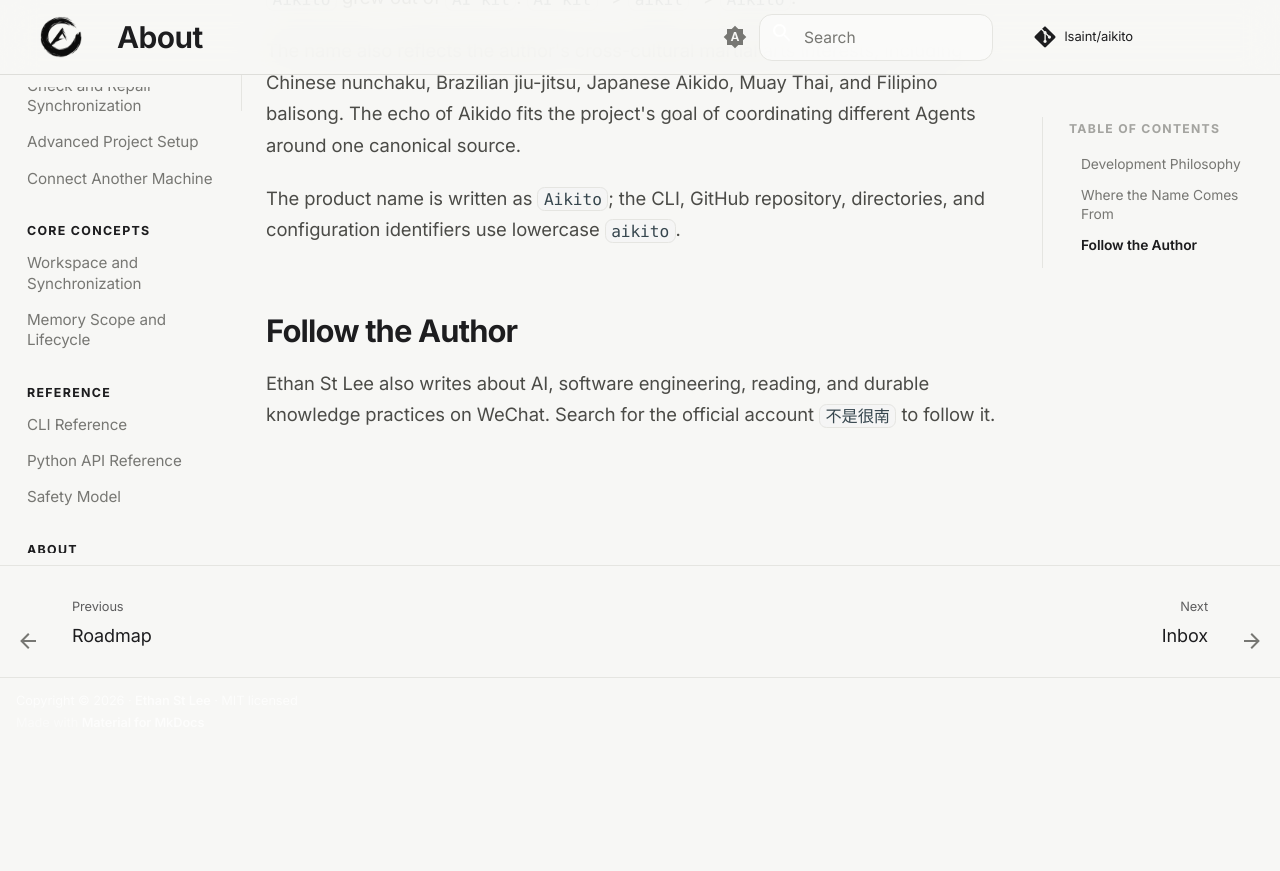
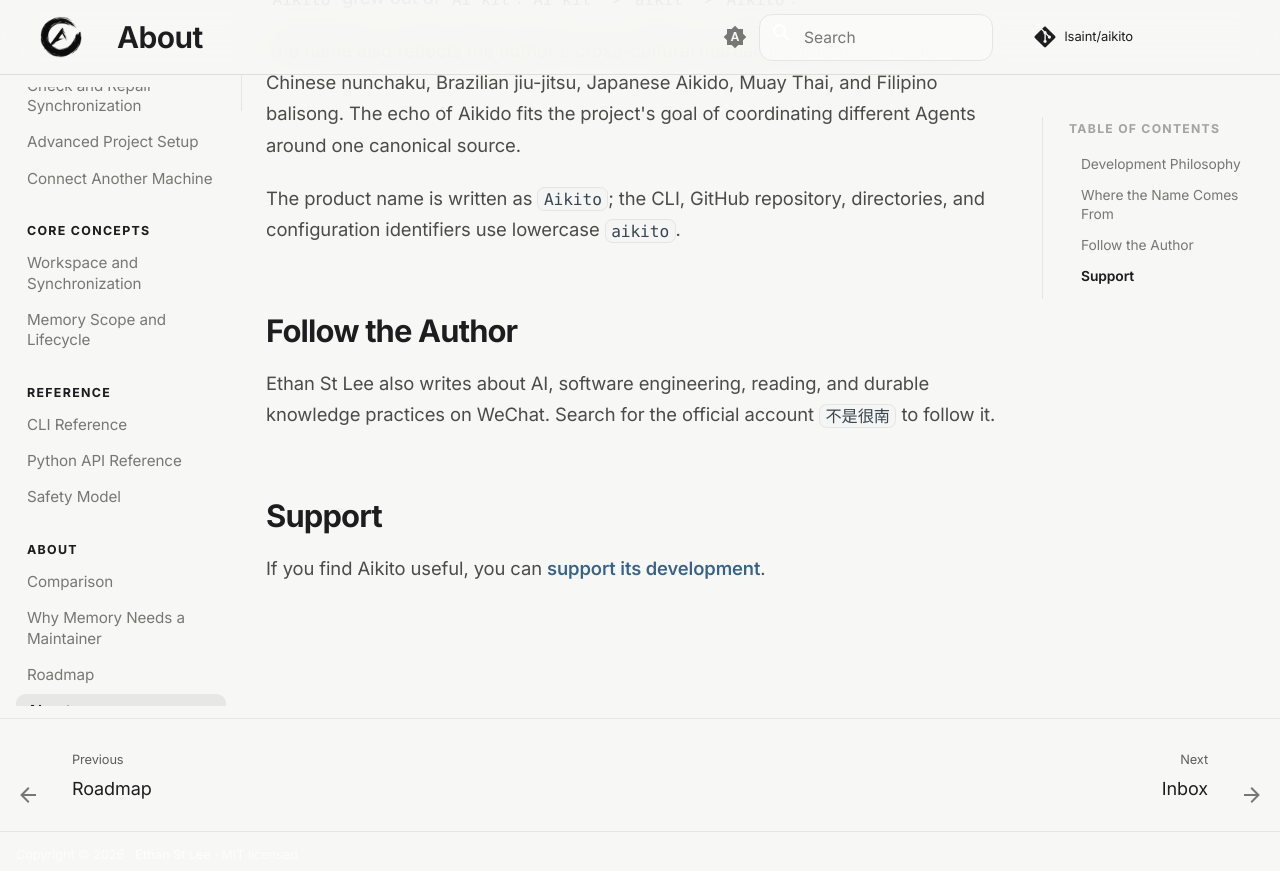
Before and after one commit to lsaint/aikito, an MkDocs documentation site: the page built from docs/about.md, in a window 1280 px wide and 900 px high, scrolled down 846 px. Shown: the top 871 px of the window. Built offline with MkDocs 1.6.1 and Material for MkDocs 9.7.7, drawn with Linux system fonts in a browser that asks for light colours; comment, search, counter and statistics services are not loaded; before the commit the page ends 1592 px from its top, so only the background shows below that.

Commit message:
docs: add support section to about page

```diff
--- a/docs/about.md
+++ b/docs/about.md
@@ -32,3 +32,7 @@
 Ethan St Lee also writes about AI, software engineering, reading, and durable
 knowledge practices on WeChat. Search for the official account `不是很南` to
 follow it.
+
+## Support
+
+If you find Aikito useful, you can [support its development](https://lsaint.github.io/donation/?utm_source=github&utm_medium=readme&utm_campaign=aikito).
```
